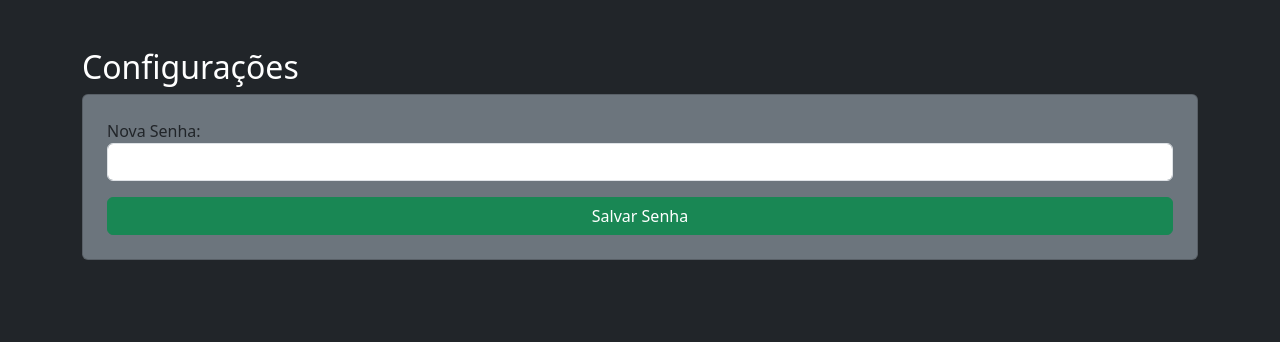
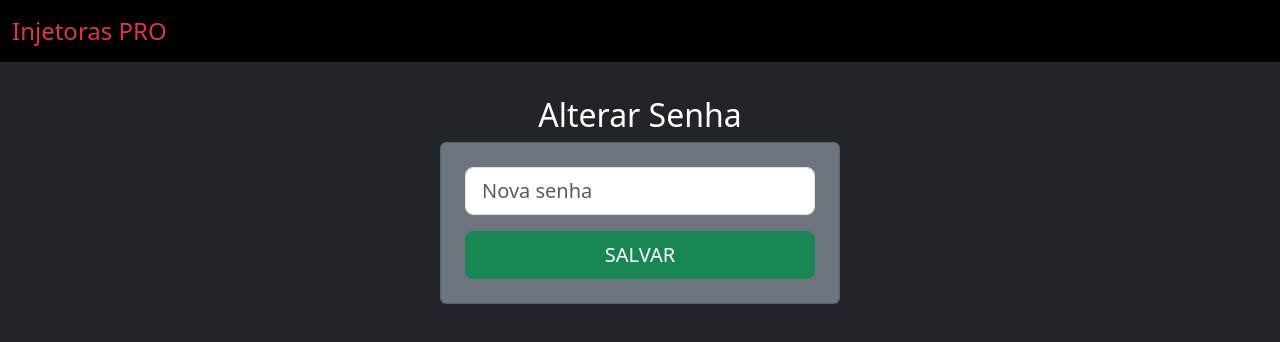
Before and after one commit to G90ima/controle-injecao, a plain HTML site: page config.html in a window 1280 px wide. Drawn offline with nearby package versions, Linux system fonts and the light colour scheme.

Commit message:
Update config.html

```diff
--- a/config.html
+++ b/config.html
@@ -1,25 +1,33 @@
 <!DOCTYPE html>
 <html lang="pt-BR">
-<head><meta charset="UTF-8"><title>Configurações</title>
-<link href="https://cdn.jsdelivr.net/npm/bootstrap@5.3.3/dist/css/bootstrap.min.css" rel="stylesheet">
+<head>
+  <meta charset="UTF-8">
+  <meta name="viewport" content="width=device-width, initial-scale=1.0">
+  <title>Configurações</title>
+  <link href="https://cdn.jsdelivr.net/npm/bootstrap@5.3.3/dist/css/bootstrap.min.css" rel="stylesheet">
 </head>
 <body class="bg-dark text-white">
-  <div class="container mt-5">
-    <h2>Configurações</h2>
-    <div class="card bg-secondary p-4">
-      <label>Nova Senha:</label>
-      <input type="password" id="nova" class="form-control mb-3">
-      <button class="btn btn-success" onclick="salvar()">Salvar Senha</button>
+  <nav class="navbar fixed-top bg-black">
+    <div class="container-fluid">
+      <a class="navbar-brand text-danger fs-4" href="dashboard.html">Injetoras PRO</a>
+    </div>
+  </nav>
+
+  <div class="container mt-5 pt-5 text-center">
+    <h2>Alterar Senha</h2>
+    <div class="card bg-secondary p-4 mx-auto" style="max-width:400px;margin:auto">
+      <input type="password" id="nova" class="form-control form-control-lg mb-3" placeholder="Nova senha">
+      <button class="btn btn-success btn-lg w-100" onclick="salvar()">SALVAR</button>
     </div>
   </div>
+
   <script>
     function salvar(){
       const s = document.getElementById('nova').value;
-      if(s && s.length>=4){
-        localStorage.setItem('senhaInjetoras',s);
-        alert('Senha alterada com sucesso!');
-        history.back();
-      } else alert('Senha muito curta!');
+      if(s.length<4) return alert('Mínimo 4 caracteres!');
+      localStorage.setItem('senhaInjetoras',s);
+      alert('Senha alterada!');
+      history.back();
     }
   </script>
 </body>
```
